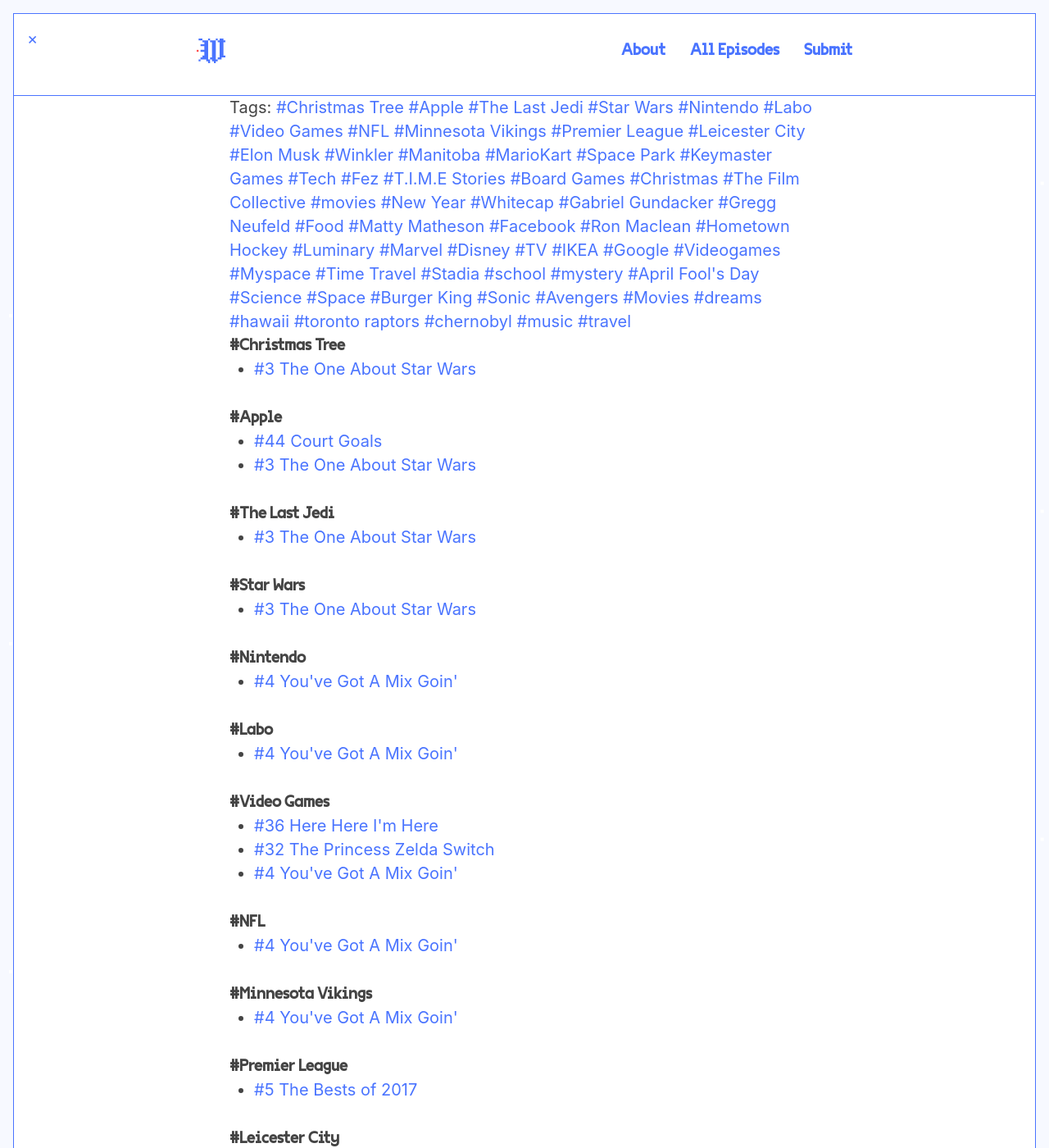
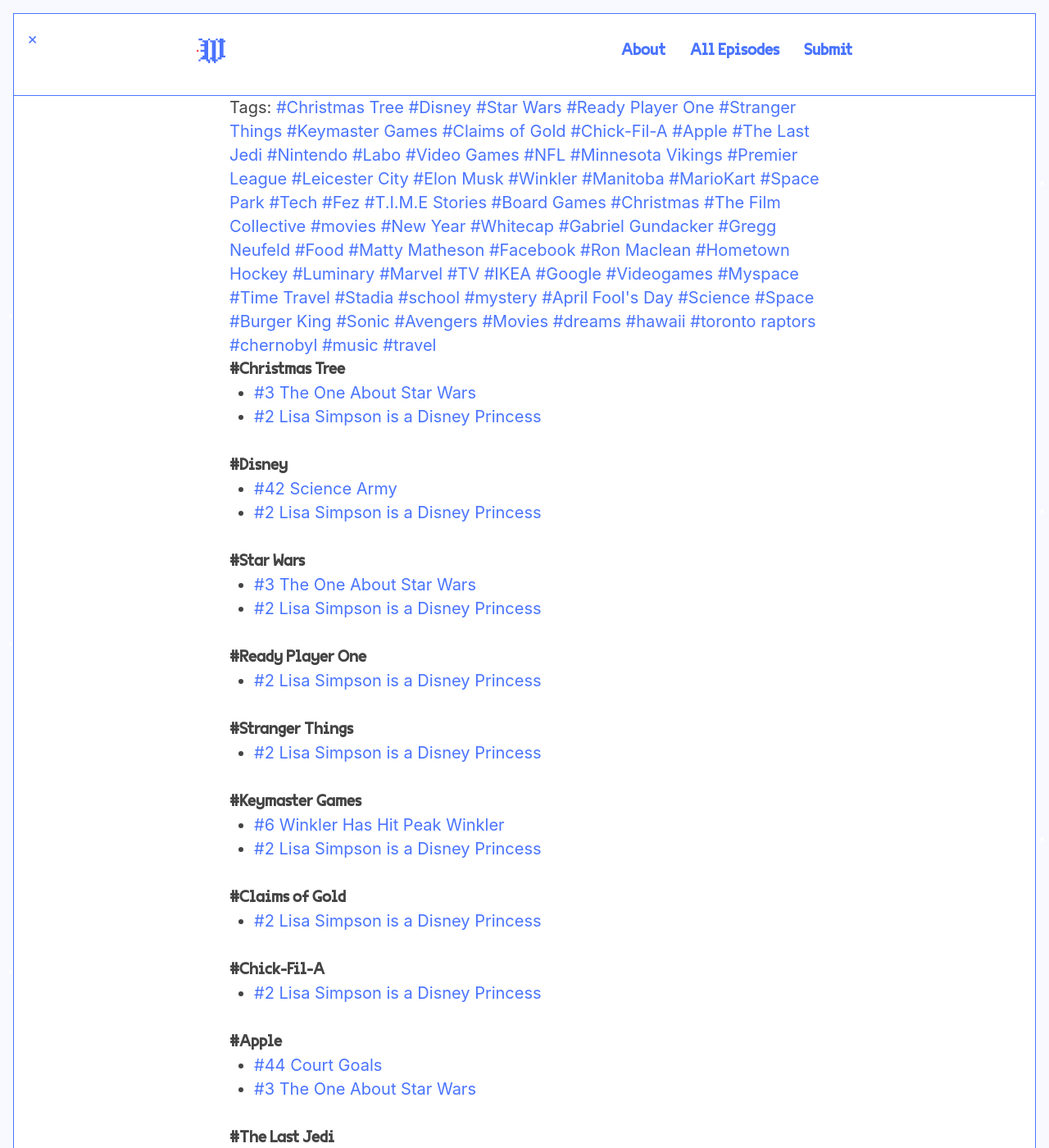
Before and after one commit to jondueck/whatevertown, a Jekyll site: the page built from tags.html, in a window 1280 px wide and 1400 px high. Shown: the whole window at 82% size. Built offline with Jekyll 4.4.1, drawn with Linux system fonts in a browser that asks for light colours; some web fonts are replaced; some of the changed text lies outside the part shown.

Commit message:
Updated 002

```diff
--- a/_posts/2017-12-27-002.md
+++ b/_posts/2017-12-27-002.md
@@ -2,13 +2,24 @@
 title: "#2 Lisa Simpson is a Disney Princess"
 date: 2017-12-27 23:08:00 -06:00
 permalink: "/episode/2/"
+tags:
+- Christmas Tree
+- Disney
+- Star Wars
+- Ready Player One
+- Stranger Things
+- Keymaster Games
+- Claims of Gold
+- Chick-Fil-A
 author: Whatevertown
+season: 1
+episode_type: full
+episode: 2
 file: https://s3.ca-central-1.amazonaws.com/lodgment-remark-slipshod/002.mp3
 file_itunes: https://s3.ca-central-1.amazonaws.com/lodgment-remark-slipshod/002.m4a
 stitcher: 52980662
-soundcloud:
+googleplay: https://play.google.com/music/m/D3nphz5frt56ofm74fil2dib7n4?t=Episode_002_-_Lisa_Simpson_is_a_Disney_Princess-Whatevertown
 itunes: https://itunes.apple.com/ca/podcast/episode-002-lisa-simpson-is-a-disney-princess/id1326449177?i=1000398554515&mt=2
-googleplay: https://play.google.com/music/m/D3nphz5frt56ofm74fil2dib7n4?t=Episode_002_-_Lisa_Simpson_is_a_Disney_Princess-Whatevertown
 artwork: http://whatevertown.com/dist/artwork/artwork_default.jpg
 summary: 'The guys talk Stranger Things on vinyl, social credit in China, Ready Player
   One, Star Wars: The Last Jedi, allergies, Chick-Fil-A and more.'
```
Also changed, not shown: other parts of _posts/2017-12-27-002.md (+0 -3 lines).
